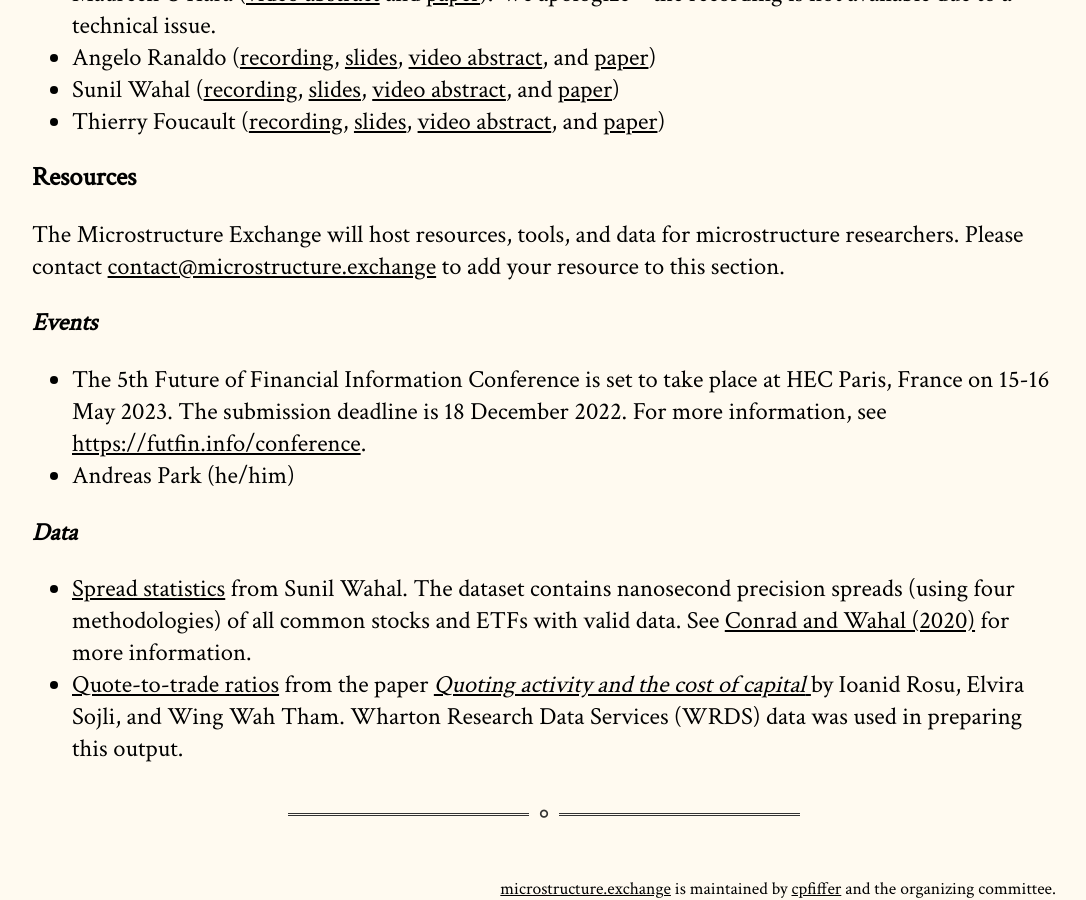
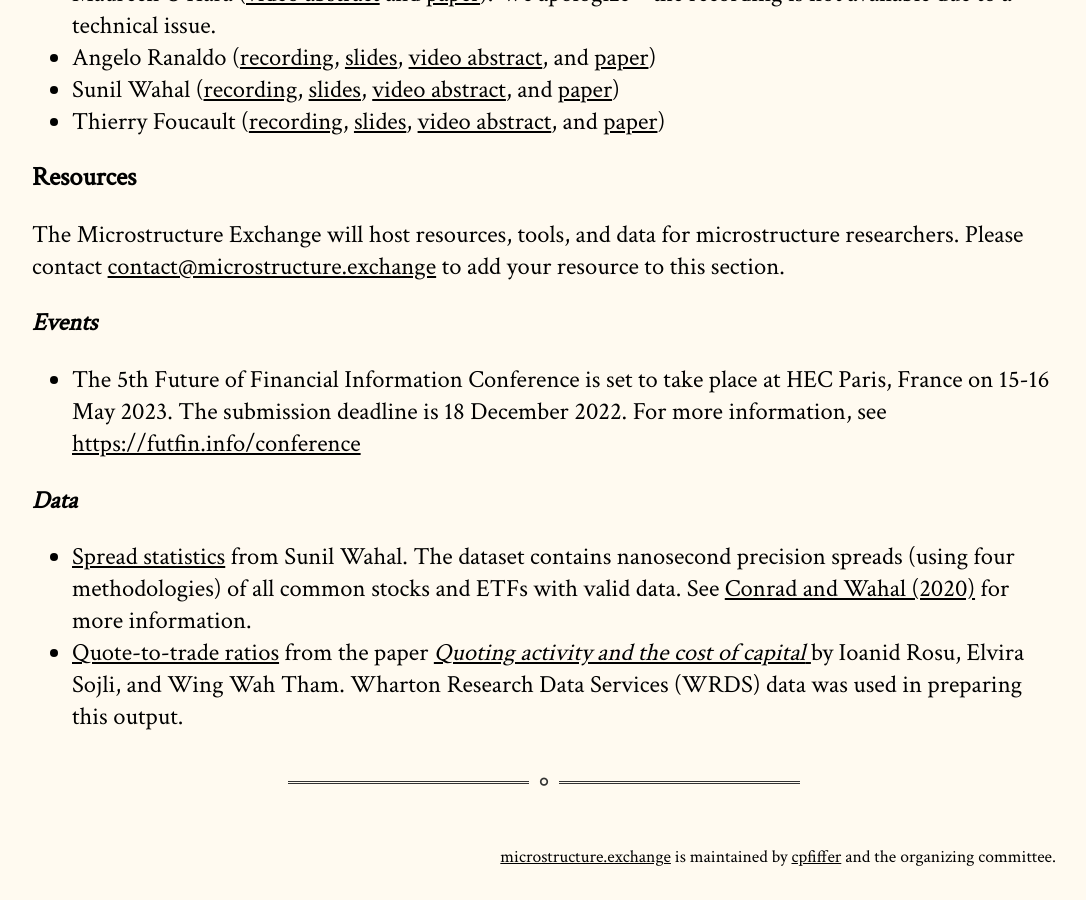
Before and after one commit to cpfiffer/microstructure.exchange, a Jekyll site: the page built from index.md, in a window 1280 px wide and 900 px high, scrolled down 3625 px. Shown: the whole window, without its empty margins (96-1182 px from the left). Built offline with Jekyll 4.4.1, drawn with Linux system fonts in a browser that asks for light colours; some web fonts are replaced; after the commit the page ends 4493 px from its top, so only the background shows below that.

Commit message:
Update index.md

```diff
--- a/index.md
+++ b/index.md
@@ -100,8 +100,7 @@ The Microstructure Exchange will host resources, tools, and data for microstruct
 
 ### Events
 
-- The 5th Future of Financial Information Conference is set to take place at HEC Paris, France on 15-16 May 2023. The submission deadline is 18 December 2022. For more information, see [https://futfin.info/conference](https://futfin.info/conference).
-- Andreas Park (he/him)
+- The 5th Future of Financial Information Conference is set to take place at HEC Paris, France on 15-16 May 2023. The submission deadline is 18 December 2022. For more information, see [https://futfin.info/conference](https://futfin.info/conference)
 
 ### Data
 
```
